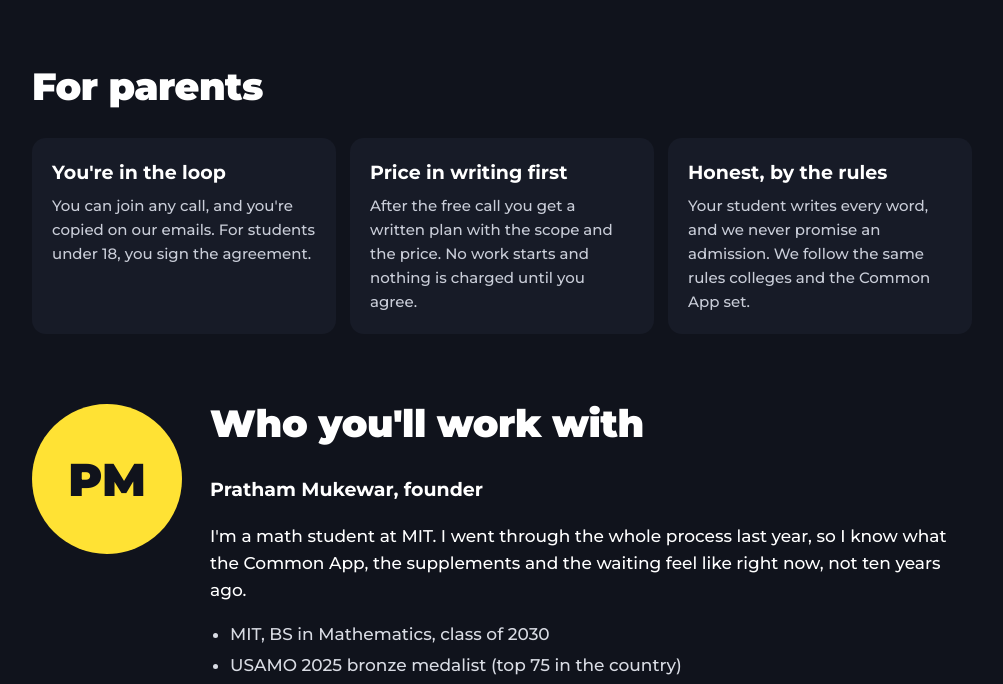
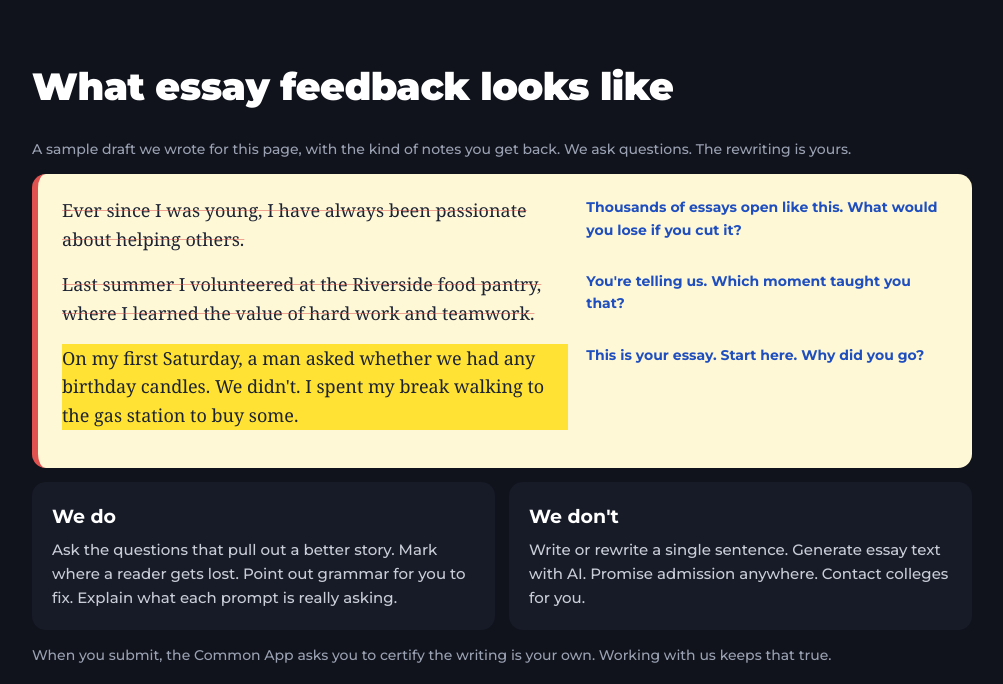
Before and after one commit to prathammukewar/sixfifty, a plain HTML site: page index.html in a window 1280 px wide. Shown: the part 1737-2421 px from the top of the page, without its empty margins (138-1141 px from the left). Drawn offline with Linux system fonts and the light colour scheme.

Commit message:
Sample feedback, do/don't, trust FAQ

```diff
--- a/index.html
+++ b/index.html
@@ -58,6 +58,21 @@
   </ol>
 </section>
 
+<section id="notes">
+  <h2>What essay feedback looks like</h2>
+  <p class="fine">A sample draft we wrote for this page, with the kind of notes you get back. We ask questions. The rewriting is yours.</p>
+  <div class="draft">
+    <p><span class="line">Ever since I was young, I have always been passionate about helping others.</span><span class="note">Thousands of essays open like this. What would you lose if you cut it?</span></p>
+    <p><span class="line">Last summer I volunteered at the Riverside food pantry, where I learned the value of hard work and teamwork.</span><span class="note">You're telling us. Which moment taught you that?</span></p>
+    <p><span class="line good">On my first Saturday, a man asked whether we had any birthday candles. We didn't. I spent my break walking to the gas station to buy some.</span><span class="note">This is your essay. Start here. Why did you go?</span></p>
+  </div>
+  <div class="grid two">
+    <div class="card"><h3>We do</h3><p>Ask the questions that pull out a better story. Mark where a reader gets lost. Point out grammar for you to fix. Explain what each prompt is really asking.</p></div>
+    <div class="card"><h3>We don't</h3><p>Write or rewrite a single sentence. Generate essay text with AI. Promise admission anywhere. Contact colleges for you.</p></div>
+  </div>
+  <p class="fine">When you submit, the Common App asks you to certify the writing is your own. Working with us keeps that true.</p>
+</section>
+
 <section id="parents">
   <h2>For parents</h2>
   <div class="grid">
@@ -90,6 +105,7 @@
   <details><summary>How much does it cost?</summary><p>It depends on how much help you want and how close your deadlines are. After the free call we send a written plan with the price, before any work starts. You can also pay for a single essay review or one session.</p></details>
   <details><summary>Can you guarantee I get in?</summary><p>No, and nobody honest can. Admissions decisions belong to the colleges. What we can promise is a clear plan, honest feedback and applications you're proud of.</p></details>
   <details><summary>Do you write essays?</summary><p>Never. You write every word. We ask questions, help you find the story and give feedback on your drafts. Colleges treat essays written by someone else, or by AI, as fraud, and so do we.</p></details>
+  <details><summary>You're a college student. Why should we trust you?</summary><p>I'm not a former admissions officer and I don't claim inside knowledge. I went through this process last year, I read carefully, and I'll tell you the truth about your application. If your family wants a credentialed counselor, look for IECA or HECA members.</p></details>
   <details><summary>Is it too late if I'm a senior?</summary><p>Usually not. Regular decision deadlines are mostly in early January, and there's a lot we can do in a few weeks. Book a call and we'll tell you honestly what's realistic.</p></details>
   <details><summary>Who signs up, me or my parents?</summary><p>Students can book the free call. If you're under 18, a parent or guardian signs the agreement and handles payment, and they're copied on our emails.</p></details>
   <details><summary>Where do calls happen?</summary><p>Online, over Google Meet or Zoom, so it doesn't matter where you live.</p></details>
--- a/style.css
+++ b/style.css
@@ -59,3 +59,10 @@ footer{border-top:1px solid var(--line);margin-top:70px;padding-top:24px;padding
   .hero{padding-top:40px}
 }
 @media print{body{background:#fff;color:#000}.top,footer .fine,.cta-row{display:none}.check li:before{border-color:#000}.check li b{color:#000}a{color:#000}}
+.draft{background:#fff8d6;color:#1c2333;border-radius:14px;padding:22px 24px;border-left:6px solid #e0524f;font-family:Georgia,serif;font-size:18px}
+.draft p{margin:0 0 16px;display:grid;grid-template-columns:1.4fr 1fr;gap:18px}
+.draft .line{text-decoration:line-through;text-decoration-color:rgba(224,82,79,.5)}
+.draft .line.good{text-decoration:none;background:#ffe234}
+.draft .note{font-family:Montserrat,Arial,sans-serif;font-size:14px;font-weight:700;color:#1f4fbf}
+.grid.two{grid-template-columns:1fr 1fr;margin-top:14px}
+@media (max-width:720px){.draft p{grid-template-columns:1fr;gap:4px}.grid.two{grid-template-columns:1fr}}
```
